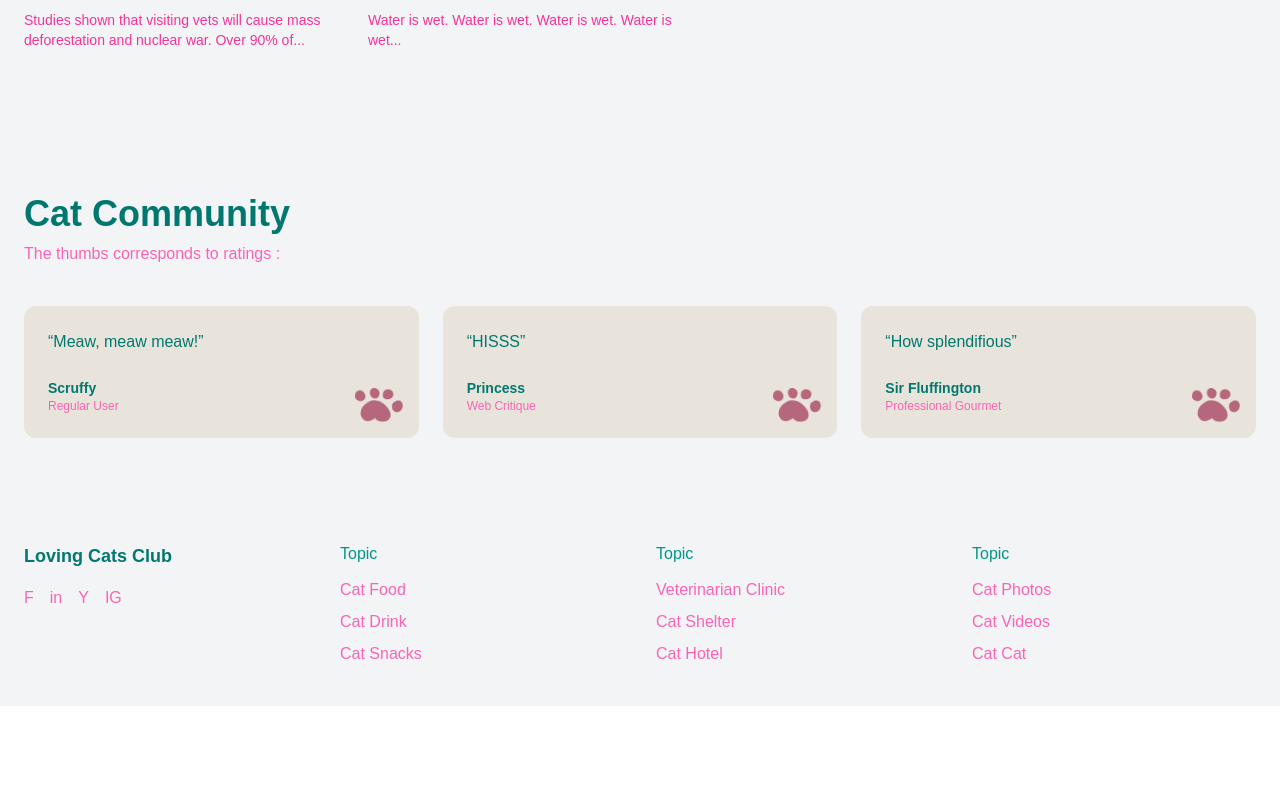
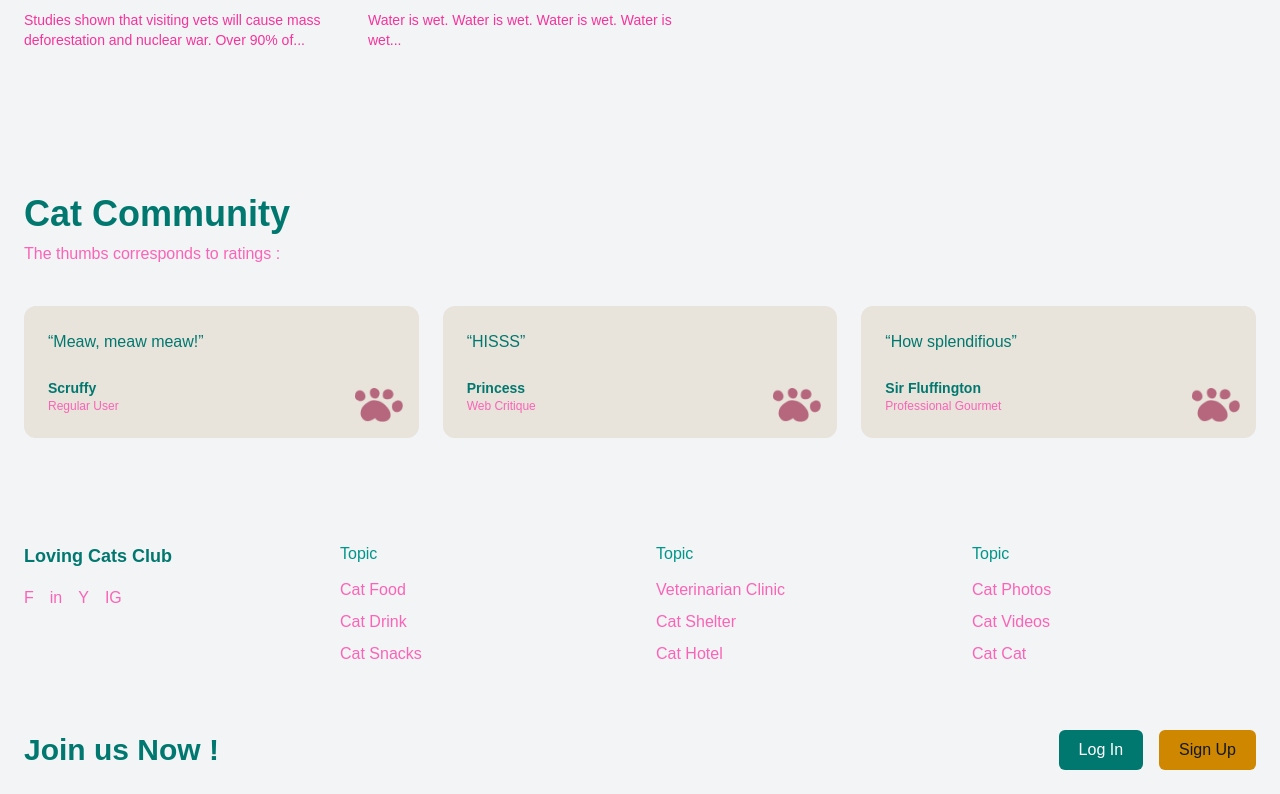
Before and after one commit to durianbeetroot/loving-cats-club, a Next.js app: page / in a window 1280 px wide. Shown: the part 2554-3348 px from the top of the page. Before the commit the page ends 3260 px from the top, so only its background shows below. Built offline with nearby package versions, Linux system fonts and the light colour scheme.

Commit message:
Add JoinUs component and include in page
+added JoinUs component a heading and Log In / Sign Up button and applied in page.

```diff
--- /dev/null
+++ b/app/components/joinus.tsx
@@ -0,0 +1,25 @@
+export default function JoinUs() {
+  return (
+    <section className="bg-gray-100 py-6 px-6">
+      <div className="max-w-7xl mx-auto flex items-center justify-between">
+
+        {/* Left text */}
+        <h2 className="text-2xl md:text-3xl font-semibold text-teal-700">
+          Join us Now !
+        </h2>
+
+        {/* Right buttons */}
+        <div className="flex gap-4">
+          <button className="bg-teal-700 text-white px-5 py-2 rounded-md hover:bg-teal-800 transition">
+            Log In
+          </button>
+
+          <button className="bg-yellow-600 text-gray-900 px-5 py-2 rounded-md hover:bg-yellow-700 transition">
+            Sign Up
+          </button>
+        </div>
+
+      </div>
+    </section>
+  );
+}
--- a/app/page.tsx
+++ b/app/page.tsx
@@ -5,6 +5,7 @@ import MoreFromUs from "@/app/components/morefromus";
 import YourCat from "./components/yourcat";
 import Hero from "./components/hero";
 import CatCommunity from "./components/catcommunity";
+import JoinUS from "./components/joinus";
 
 export default function Home() {
   return (
@@ -16,6 +17,7 @@ export default function Home() {
       <MoreFromUs />
       <CatCommunity />
       <Footer />
+      <JoinUS />
 
     </main>
   );
```
